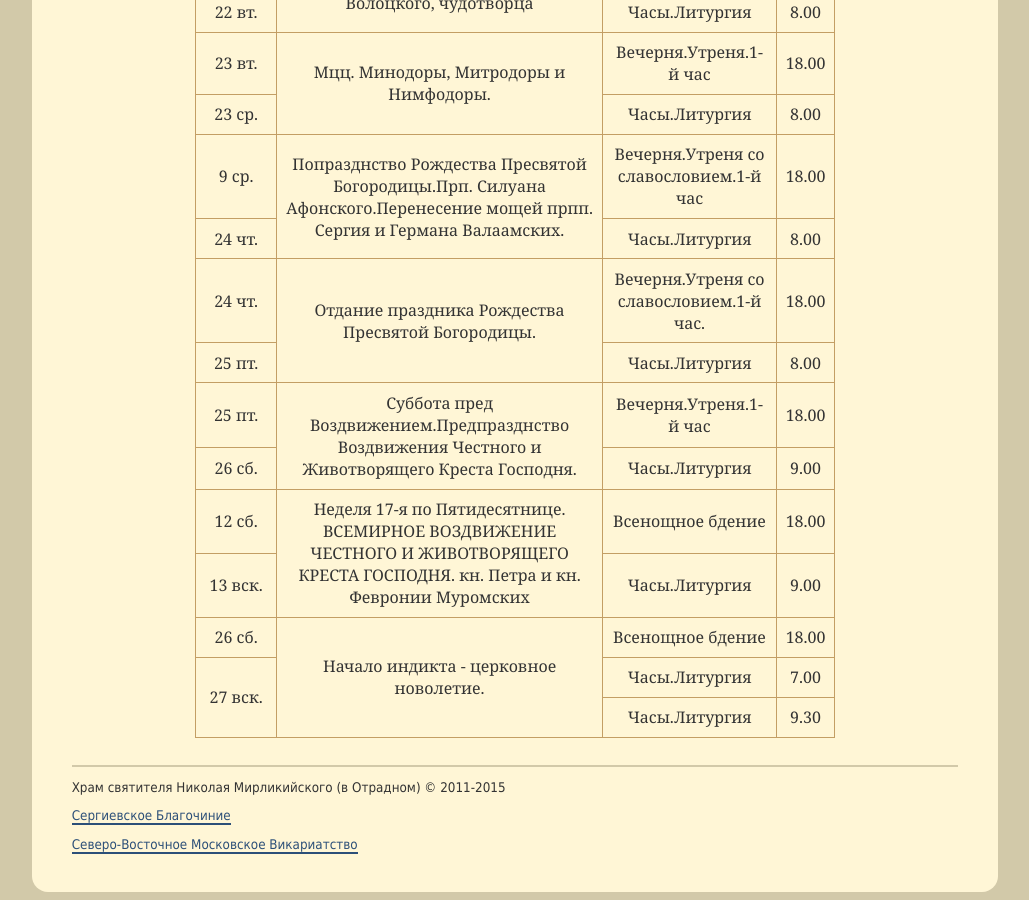
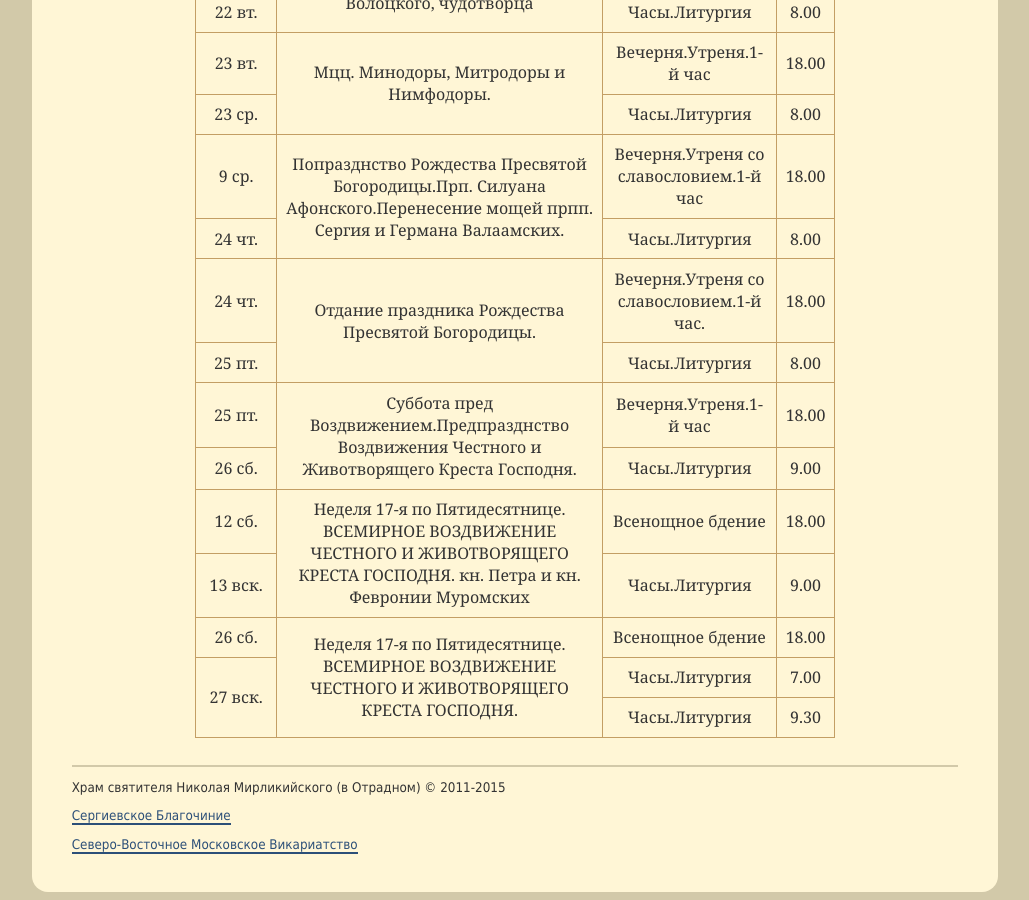
Before and after one commit to hramotradnoe/hramotradnoe.github.io, a Jekyll site: the page built from schedule/index.html, in a window 1280 px wide and 900 px high, scrolled down 1283 px. Shown: the whole window, without its empty margins (125-1154 px from the left). Built offline with Jekyll 4.4.1, drawn with Linux system fonts in a browser that asks for light colours; Markdown is read by kramdown in place of the engine named in the settings.

Commit message:
Update schedule.yml

```diff
--- a/_data/schedule.yml
+++ b/_data/schedule.yml
@@ -110,7 +110,7 @@ timetable:
       - day   : 13&nbsp;вск.
         time  : '9.00'
         title : "Часы.Литургия"
- - description : "Начало индикта - церковное новолетие."
+ - description : "Неделя 17-я по Пятидесятнице. ВСЕМИРНОЕ ВОЗДВИЖЕНИЕ ЧЕСТНОГО И ЖИВОТВОРЯЩЕГО КРЕСТА ГОСПОДНЯ."
    services    :
       - day   : 14&nbsp;пн.
         time  : '8.00'
```
